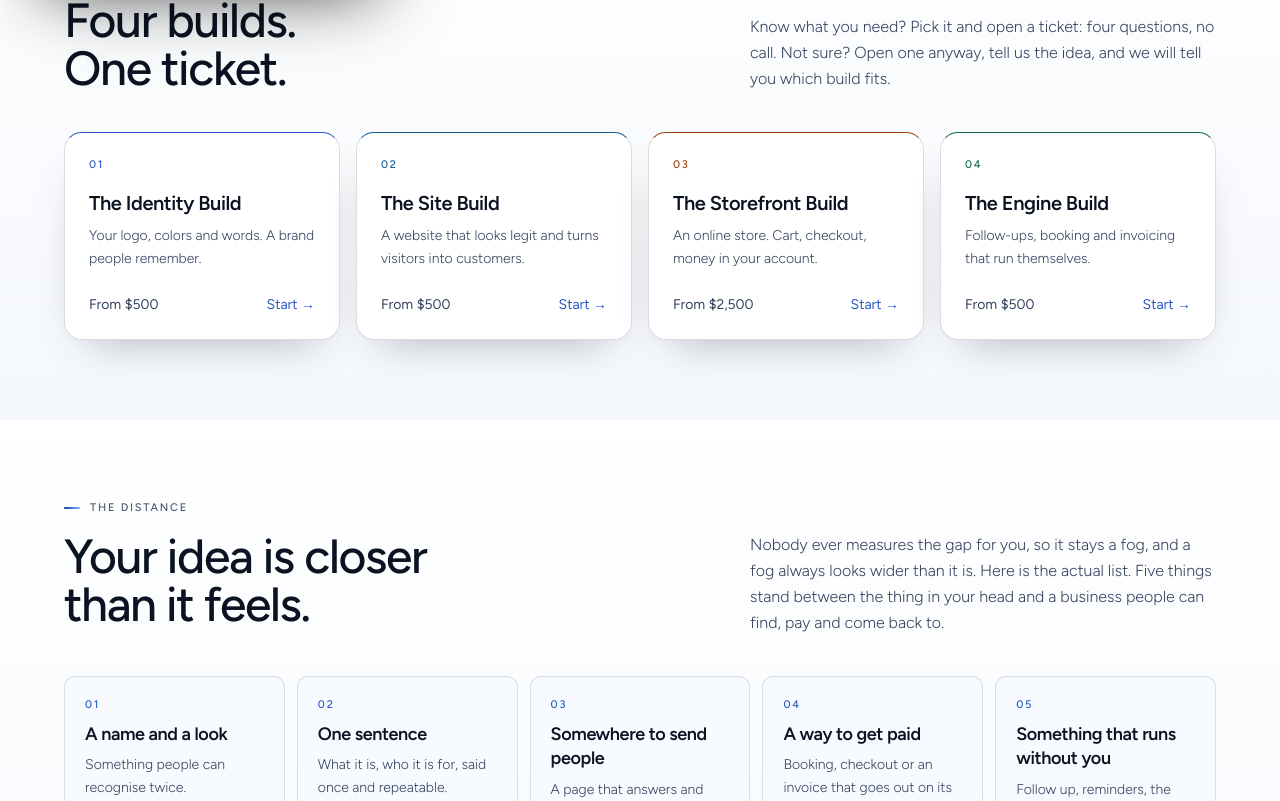
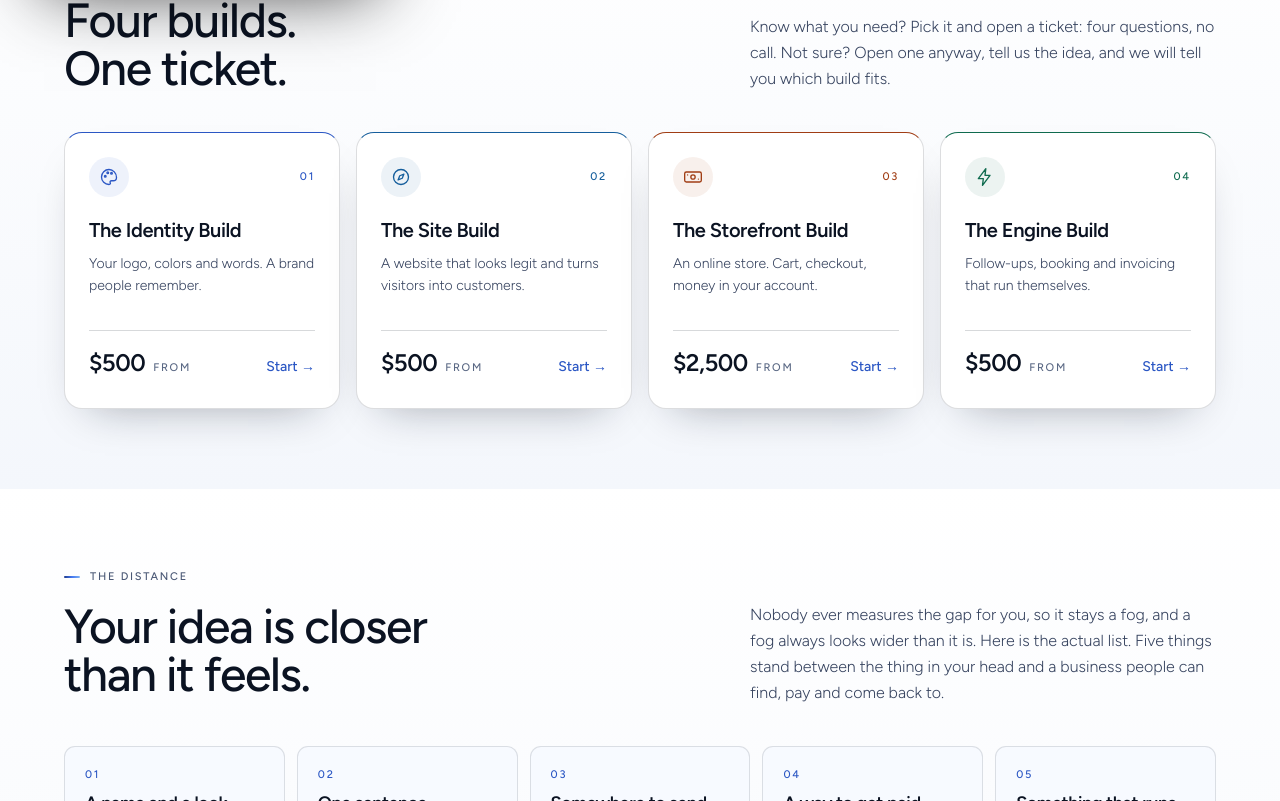
Before and after one commit to dennymypenny/flowzone-ai, a Next.js app: page / in a window 1280 px wide. Shown: the part 799-1600 px from the top of the page. Built offline with nearby package versions, Linux system fonts and the light colour scheme.

Commit message:
Build cards get a design pass: icon chips, big price, clear start action

```diff
--- a/src/app/page.tsx
+++ b/src/app/page.tsx
@@ -1,4 +1,5 @@
 import Link from "next/link";
+import Icon from "@/components/Icon";
 import type { Metadata } from "next";
 import ChatWidget from "@/app/components/ChatWidget";
 import WorkSession from "@/app/components/WorkSession";
@@ -126,6 +127,7 @@ export default function Home() {
             {[
               {
                 k: "identity",
+                icon: "palette",
                 c: "#2B57C4",
                 n: "01",
                 name: "The Identity Build",
@@ -134,6 +136,7 @@ export default function Home() {
               },
               {
                 k: "site",
+                icon: "compass",
                 c: "#155E9C",
                 n: "02",
                 name: "The Site Build",
@@ -142,6 +145,7 @@ export default function Home() {
               },
               {
                 k: "storefront",
+                icon: "banknote",
                 c: "#A03D14",
                 n: "03",
                 name: "The Storefront Build",
@@ -150,6 +154,7 @@ export default function Home() {
               },
               {
                 k: "engine",
+                icon: "bolt",
                 c: "#0F6B4F",
                 n: "04",
                 name: "The Engine Build",
@@ -160,22 +165,33 @@ export default function Home() {
               <Link
                 key={b.k}
                 href={`/intake?build=${b.k}`}
-                className="panel p-6 flex flex-col group border-t-2 hover:border-accent transition-colors"
+                className="panel panel-lift p-6 flex flex-col group border-t-2 transition-all"
                 style={{ borderTopColor: b.c }}
               >
-                <p
-                  className="text-[11px] font-medium uppercase tracking-label mb-4"
-                  style={{ color: b.c }}
-                >
-                  {b.n}
-                </p>
+                <div className="flex items-center justify-between mb-5">
+                  <span
+                    className="inline-flex items-center justify-center w-10 h-10 rounded-full"
+                    style={{ background: `${b.c}14`, color: b.c }}
+                  >
+                    <Icon name={b.icon} className="w-5 h-5" />
+                  </span>
+                  <p
+                    className="text-[11px] font-medium uppercase tracking-label"
+                    style={{ color: b.c }}
+                  >
+                    {b.n}
+                  </p>
+                </div>
                 <h3 className="font-display text-xl leading-snug mb-2">{b.name}</h3>
-                <p className="text-sm text-ink-soft font-light leading-relaxed mb-6">
+                <p className="text-sm text-ink-soft font-light leading-relaxed mb-8">
                   {b.one}
                 </p>
-                <div className="mt-auto flex items-center justify-between">
-                  <span className="text-sm text-ink-soft">{b.from}</span>
-                  <span className="text-sm text-accent">
+                <div className="mt-auto border-t border-rule pt-4 flex items-baseline justify-between">
+                  <span className="font-display text-2xl">
+                    {b.from.replace("From ", "")}
+                    <span className="text-[11px] font-sans font-medium uppercase tracking-label text-ink-mute ml-2">from</span>
+                  </span>
+                  <span className="text-sm text-accent font-medium">
                     Start <span className="arrow">→</span>
                   </span>
                 </div>
```
